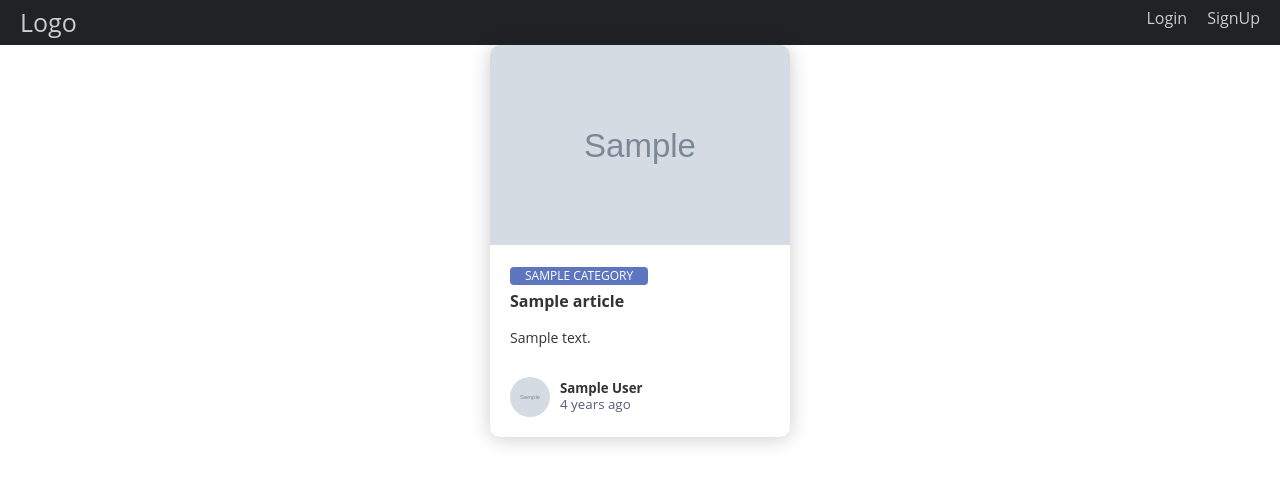
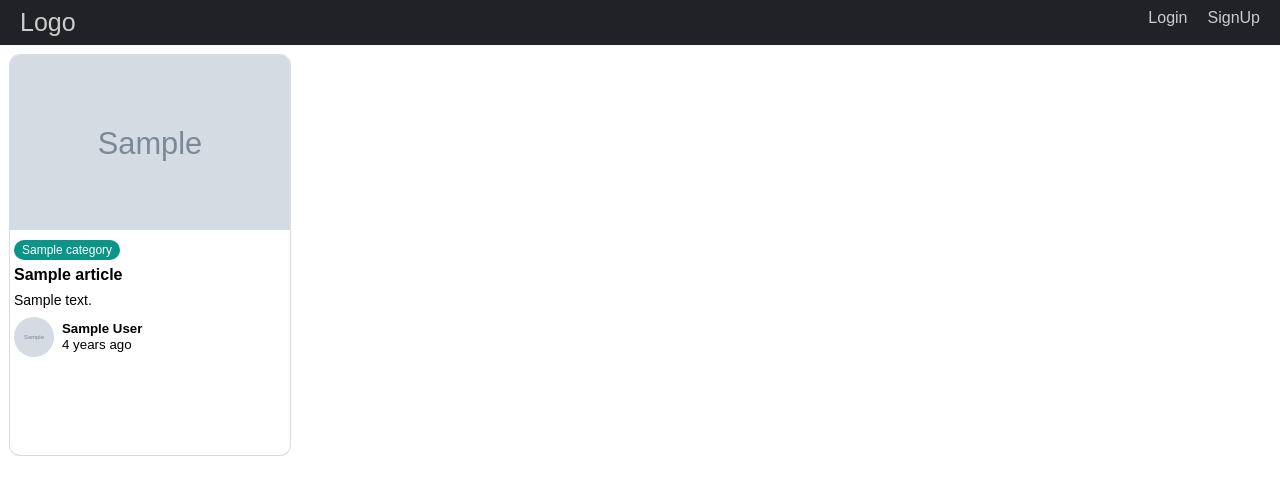
Before and after one commit to EyobAbdella/blog, a Django app: page /blogs/ in a window 1280 px wide. Shown: the top 495 px of the page. Run offline with Django 5.2, Linux system fonts and the light colour scheme; tables that the repository leaves empty hold one stand-in row (values such as "Sample post"); grey boxes marked "Sample" are stand-in pictures; some libraries are stand-ins or nearby versions.

Commit message:
Restyle blog card

```diff
--- a/static/style.css
+++ b/static/style.css
@@ -4,8 +4,7 @@
   margin: 0;
   padding: 0;
   box-sizing: border-box;
-  /* font-family: "Poppins", sans-serif; */
-  font-family: "Open Sans", sans-serif;
+  font-family: "Poppins", sans-serif;
 }
 
 body {
@@ -14,101 +13,69 @@ body {
 
 /* Article CSS */
 
-.container {
-  display: flex;
-  width: 100%;
-  justify-content: center;
-  flex-wrap: wrap;
-  min-width: 100%;
+a {
+  color: black;
 }
 
-.container a {
-  font-size: 16px;
-  color: #333;
-  text-decoration: none;
-}
-.card {
-  /* margin: 10px; */
-  background-color: #fff;
-  border-radius: 10px;
-  box-shadow: 0 2px 20px rgba(0, 0, 0, 0.2);
-  overflow: hidden;
-  width: 300px;
-  cursor: pointer;
+.container {
+  margin: 10px;
+  display: grid;
+  grid-template-columns: repeat(auto-fit, minmax(100px, 1fr));
+  gap: 20px;
 }
 
-@media screen and (max-width: 768px) {
-  .card {
-    width: 100%;
-    /* padding: 0 2px; */
-    /* box-shadow: none; */
-    border-radius: 0;
-    margin-top: 10px;
-    padding: 0 6px;
-  }
+.card {
+  height: 400px;
+  width: 280px;
+  border-radius: 10px;
+  transition: box-shadow 0.3s ease;
+  box-shadow: rgba(0, 0, 0, 0.02) 0px 1px 3px 0px,
+    rgba(27, 31, 35, 0.15) 0px 0px 0px 1px;
 }
 
-.card-header img {
-  width: 100%;
-  height: 200px;
-  object-fit: cover;
-}
-.card-body {
-  display: flex;
-  flex-direction: column;
-  justify-content: center;
-  align-items: flex-start;
-  padding: 20px;
-  min-height: 190px;
-}
-
-.tag {
-  background: #cccccc;
-  border-radius: 4px;
-  font-size: 12px;
-  margin: 0 0 8px 0;
-  color: #fff;
-  padding: 3px 15px;
-  text-transform: uppercase;
-  cursor: pointer;
-}
-.tag-teal {
-  background-color: #47bcd4;
-}
-.tag-purple {
-  background-color: #5e76bf;
-}
-.tag-pink {
-  background-color: #cd5b9f;
+.card:hover {
+  box-shadow: 0 0 30px rgba(0, 0, 0, 0.2);
 }
 
 .card-body p {
   font-size: 14px;
-  padding-bottom: 10px;
-  margin-top: auto;
-  /* margin: 0 0 40px; */
+  margin: 10px 0;
+  padding: 0 4px;
 }
+
+.card-body span {
+  font-size: 12px;
+  background: #0d9488;
+  padding: 3px 8px;
+  margin: 0 4px;
+  border-radius: 1rem;
+  color: #fff;
+}
+
+.card-body h4 {
+  margin-top: 10px;
+  padding: 0 4px;
+}
+
+.card-header img {
+  margin-bottom: 8px;
+  width: 100%;
+  height: 175px;
+  object-fit: cover;
+  border-radius: 10px 10px 0 0;
+}
+
 .user {
   display: flex;
-  margin-top: auto;
+  align-items: center;
+  gap: 8px;
+  padding: 0 4px;
 }
 
 .user img {
-  border-radius: 50%;
   width: 40px;
   height: 40px;
-  margin-right: 10px;
-  object-fit: cover;
-}
-
-.user-info {
-  margin: auto;
-}
-.user-info h5 {
-  margin: 0;
-}
-.user-info small {
-  color: #545d7a;
+  border-radius: 50%;
 }
 
 /* navbar CSS */
```
Also changed, not shown: other parts of static/style.css (+6 -23 lines).
